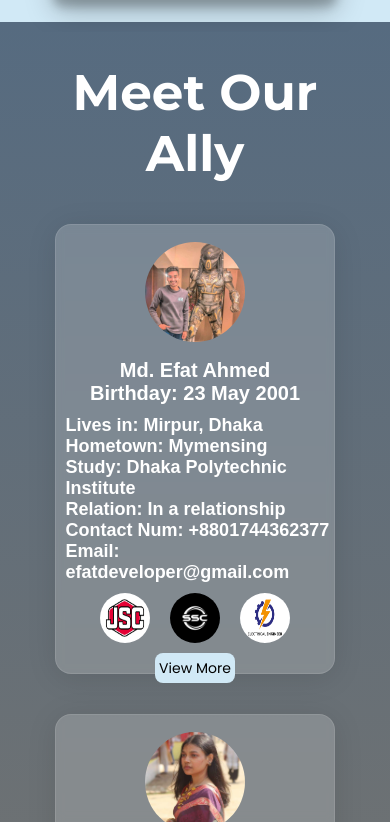
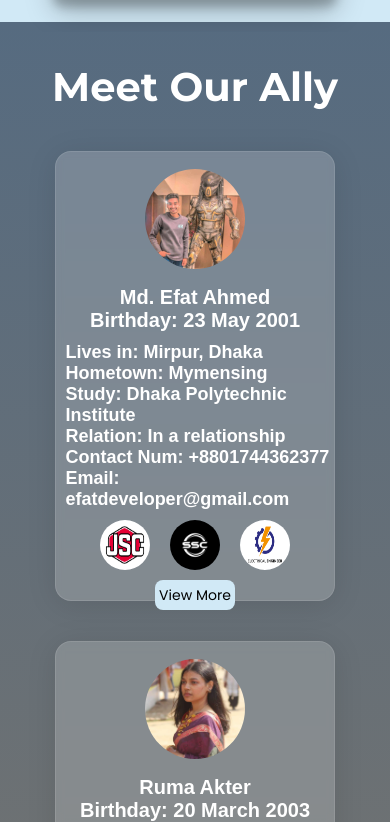
Before and after one commit to efatahmed/Family, a plain HTML site: page index.html in a window 390 px wide. Shown: the part 2258-3080 px from the top of the page. Drawn offline with nearby package versions, Linux system fonts and the light colour scheme; a web font is replaced by a local one.

Commit message:
Add files via upload

```diff
--- a/index.css
+++ b/index.css
@@ -393,4 +393,13 @@ footer{
     -webkit-backdrop-filter: blur(4.4px);
     border: 1px solid rgba(255, 255, 255, 0.1);
   }
+  .main_team h1{
+    font-size: 40px;
+    text-align: center;
+    padding: 40px 0;
+    font-family: var(--mons);
+    color: #fff;
+    cursor: pointer;
+    transition: 0.3s;
+  }
 }
```
